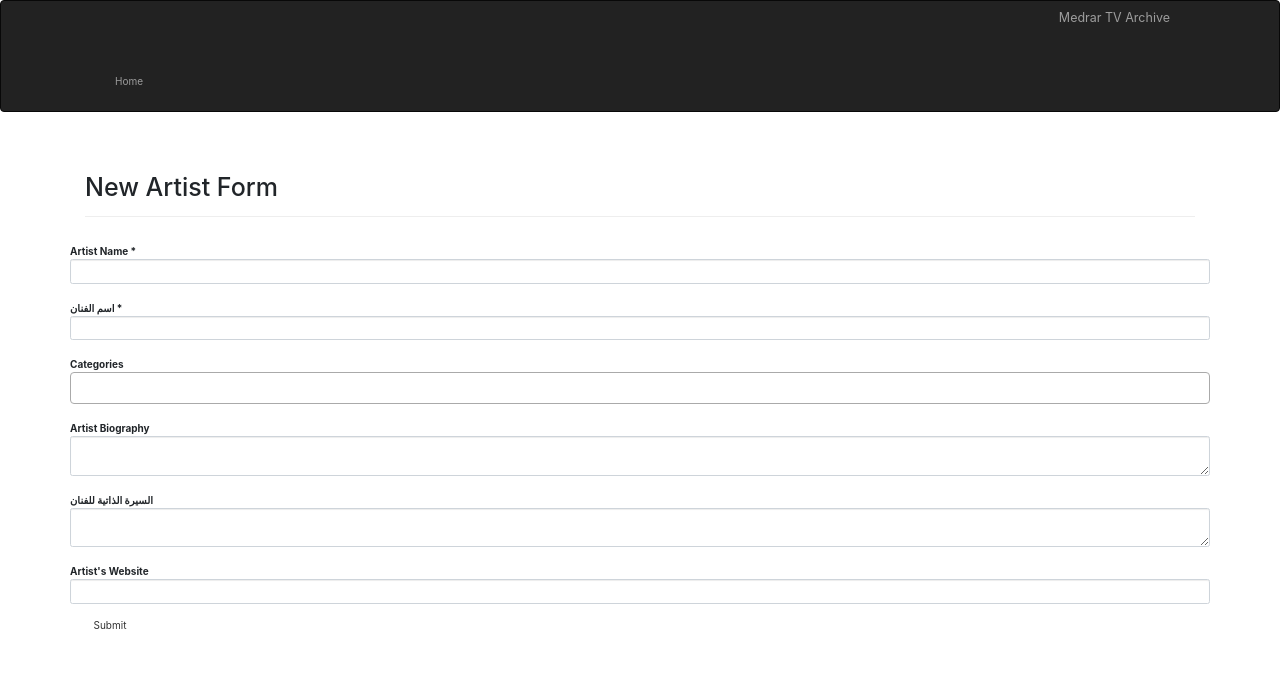
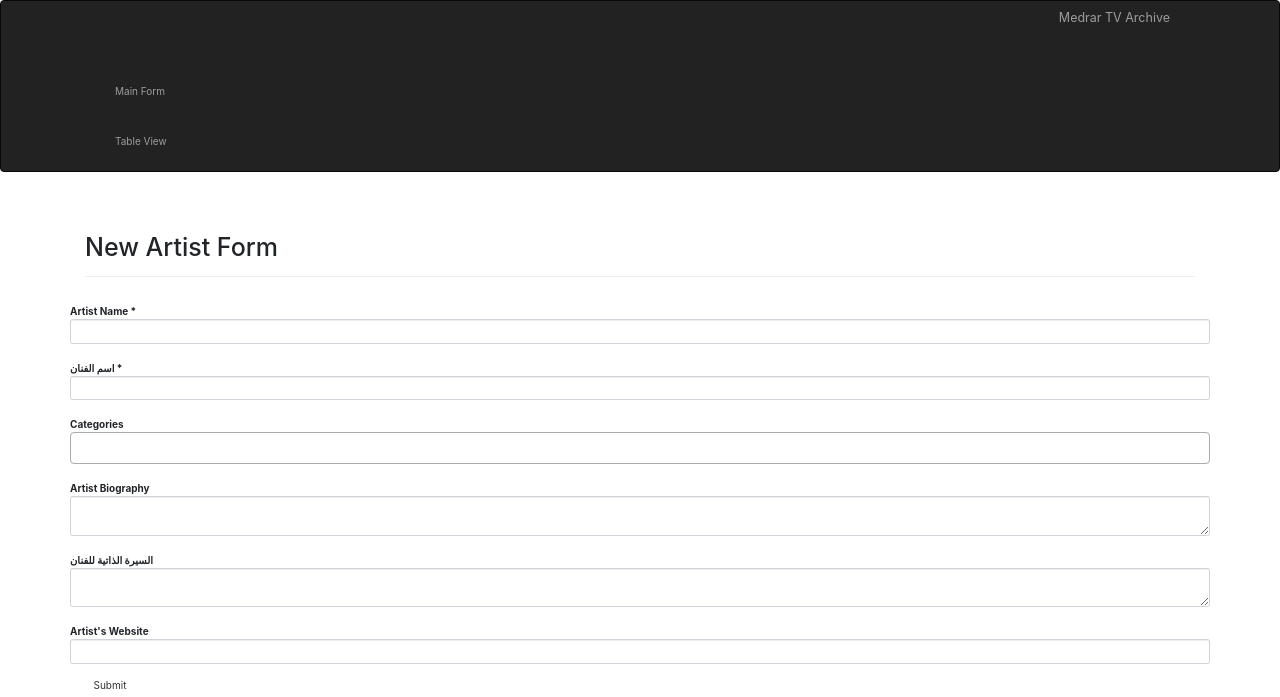
Before and after one commit to MedrarTV/Vivi, a Flask app: page /artist in a window 1280 px wide. Shown: the top 697 px of the page. Run offline with Flask 2, Linux system fonts and the light colour scheme; some libraries are stand-ins or nearby versions.

Commit message:
some changes to the pages headers

```diff
--- a/flask_input_app/templates/base.html
+++ b/flask_input_app/templates/base.html
@@ -21,11 +21,16 @@
                 <span class="icon-bar"></span>
                 <span class="icon-bar"></span>
             </button>
-            <a class="navbar-brand" href="/">Medrar TV Archive</a>
+            <p class="navbar-brand">Medrar TV Archive</p>
         </div>
         <div class="navbar-collapse collapse">
             <ul class="nav navbar-nav">
-                <li><a href="/">Home</a></li>
+                <li>
+                    <a href="/">Main Form</a>
+                </li>
+                <li>
+                    <a href="{{ url_for('table_view') }}">Table View</a>
+                </li>
             </ul>
         </div>
     </div>
--- a/flask_input_app/templates/index.html
+++ b/flask_input_app/templates/index.html
@@ -126,7 +126,6 @@
     <hr>-->
     {{wtf.form_field(form.submit)}}
   </form>
-  <p><a href="{{ url_for('table_view') }}"><button>Table View</button></a></p>
 <!--
     <hr>
     <h1>Upload new File</h1>
```
